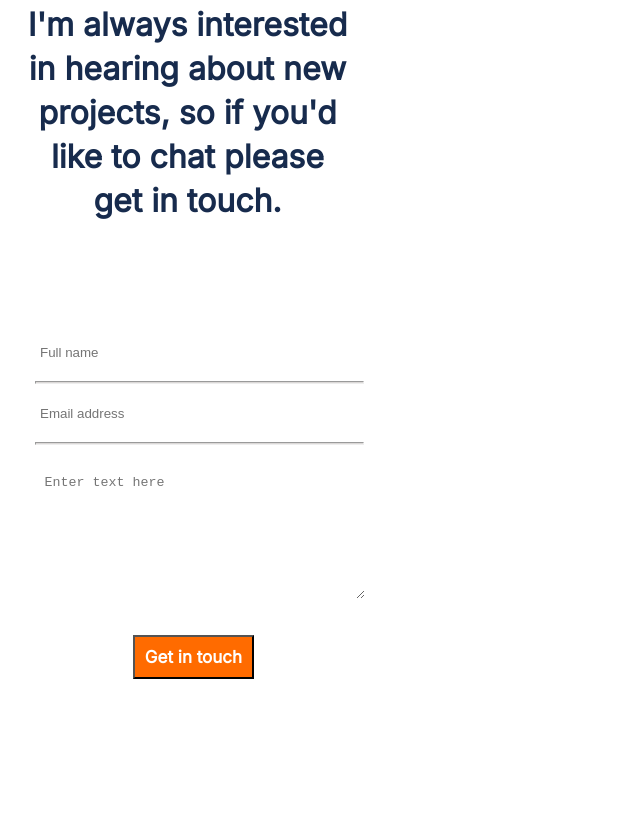
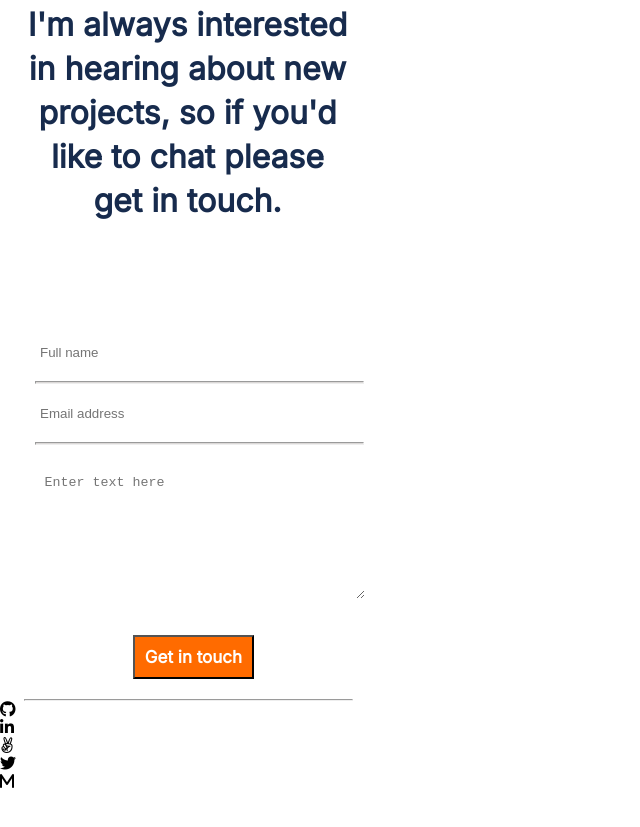
Before and after one commit to pirc25/Portfolio, a website: page index.html in a window 1280 px wide. Shown: the part 5942-6769 px from the top of the page, without its empty margins (0-640 px from the left). Drawn offline with Linux system fonts and the light colour scheme.

Commit message:
Add social-network to contact form on index.html

```diff
--- a/index.html
+++ b/index.html
@@ -197,8 +197,9 @@
     </div>
   </section>
   <section class="contact">
-    <p class="contact-text"> I'm always interested in hearing about new projects, so if you'd like to chat please get in
-      touch. </p>
+    <h6 class="contact-text"> I'm always interested in hearing about new projects, so if you'd like to chat please get
+      in
+      touch. </h6>
     <form class="contact-form" action="https://formspree.io/f/mdobpjkp" method="POST">
       <input class="full-name" type="text" name="full-name" placeholder="Full name" maxlength="30" required>
       <hr>
@@ -207,6 +208,26 @@
       <textarea class="message" name="message" placeholder="Enter text here" maxlength="500" required></textarea>
       <button class="submit" type="submit">Get in touch</button>
     </form>
+    <hr>
+    <div class="social-network-2">
+      <ul>
+        <li>
+          <i class="fa-brands fa-github"></i>
+        </li>
+        <li>
+          <i class="fab fa-linkedin-in"></i>
+        </li>
+        <li>
+          <i class="fa-brands fa-angellist"></i>
+        </li>
+        <li>
+          <i class="fa-brands fa-twitter"></i>
+        </li>
+        <li>
+          <i class="fa-solid fa-m"></i>
+        </li>
+      </ul>
+    </div>
   </section>
 </body>
 
```
